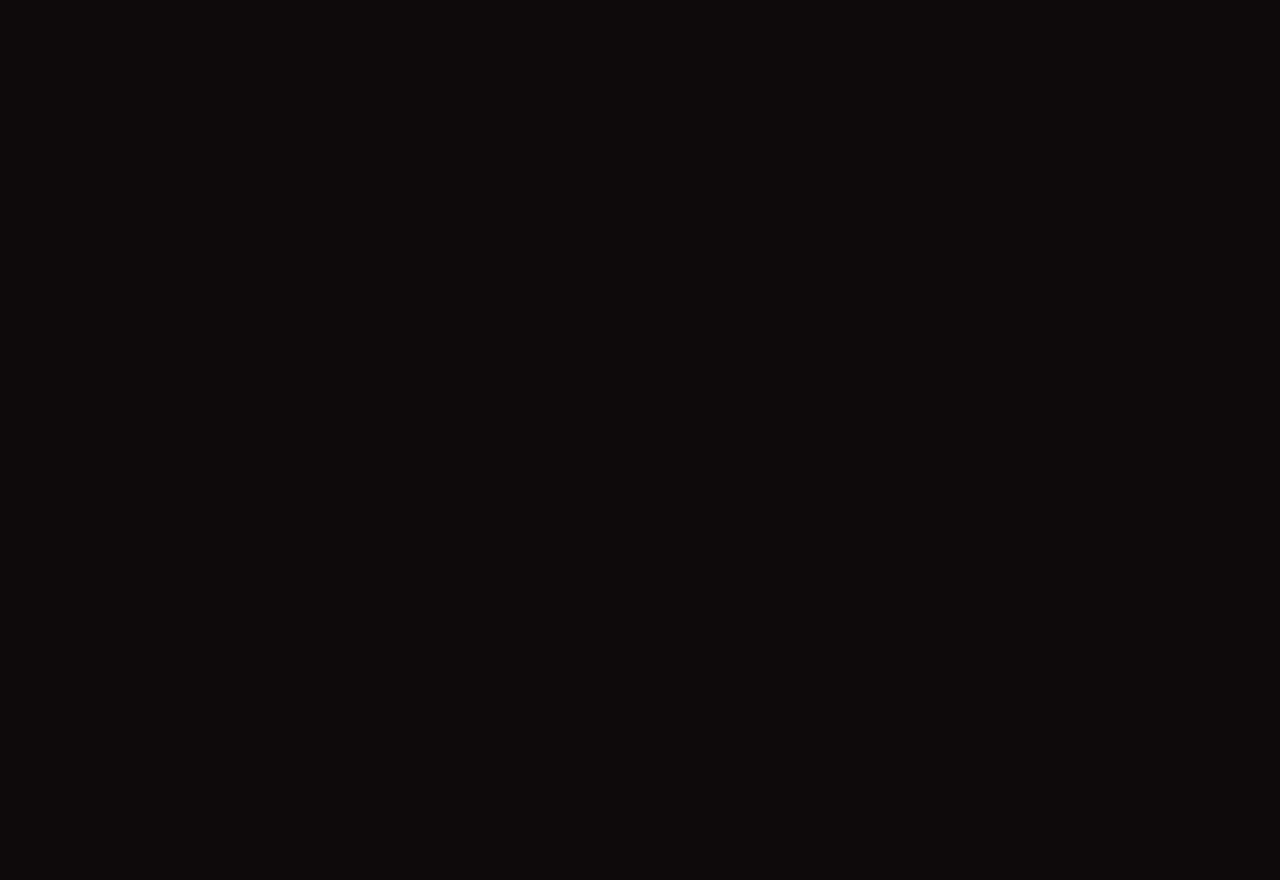
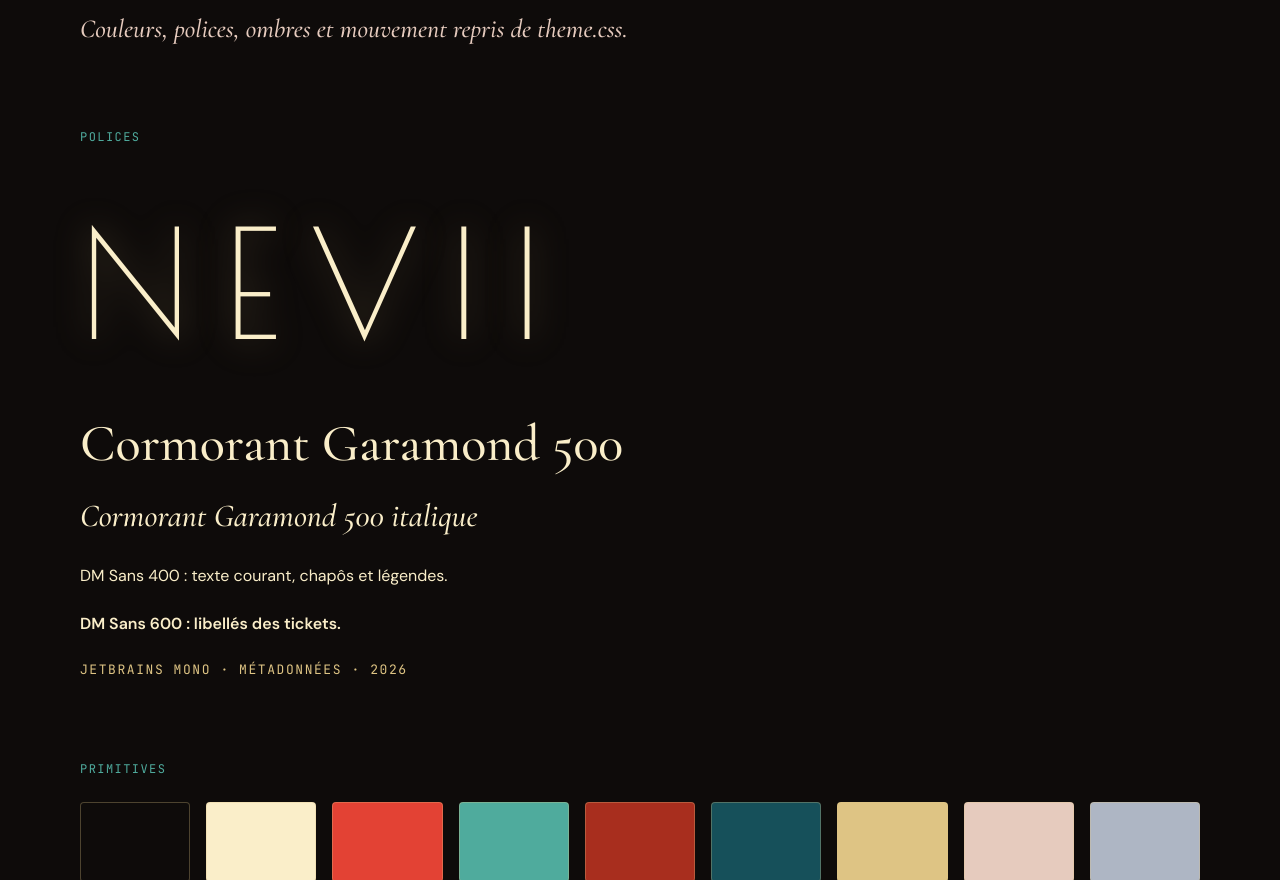
Before and after one commit to nevizsh/portfolio, a React (Vite) app: page / in a window 1280 px wide. Shown: the part 220-1100 px from the top of the page. Before the commit the page ends 800 px from the top, so only its background shows below. Built offline with nearby package versions, Linux system fonts and the light colour scheme.

Commit message:
chore(theme): ajoute une planche provisoire des jetons

```diff
--- a/src/App.tsx
+++ b/src/App.tsx
@@ -1,3 +1,114 @@
+// Planche de vérification des jetons (étape chore/theme).
+// Provisoire : remplacée par le routage à l'étape feat/routing.
+
+const primitives = [
+  ['encre', 'bg-encre'],
+  ['papier', 'bg-papier'],
+  ['vermillon', 'bg-vermillon'],
+  ['turquoise', 'bg-turquoise'],
+  ['vermillon-sombre', 'bg-vermillon-sombre'],
+  ['canard-profond', 'bg-canard-profond'],
+  ['ocre', 'bg-ocre'],
+  ['rose-chair', 'bg-rose-chair'],
+  ['argent', 'bg-argent'],
+] as const
+
+const textes = [
+  ['texte-principal', 'text-texte-principal'],
+  ['texte-secondaire', 'text-texte-secondaire'],
+  ['texte-meta', 'text-texte-meta'],
+  ['texte-titre-accent', 'text-texte-titre-accent'],
+  ['texte-ornement', 'text-texte-ornement'],
+] as const
+
+const ombres = [
+  ['shadow-ticket', 'shadow-ticket'],
+  ['shadow-affiche', 'shadow-affiche'],
+  ['shadow-carte', 'shadow-carte'],
+  ['shadow-ecran', 'shadow-ecran'],
+] as const
+
+function Rubrique({ children }: { children: string }) {
+  return <p className="meta mb-6 text-[12px] text-texte-meta">{children}</p>
+}
+
 export default function App() {
-  return <h1>Portfolio</h1>
+  return (
+    <main className="mx-auto flex max-w-[1440px] flex-col gap-20 px-5 py-16 md:px-20">
+      <header>
+        <Rubrique>Planche des jetons · provisoire</Rubrique>
+        <h1 className="font-serif text-[64px] leading-[0.95] md:text-[104px]">Jetons de design</h1>
+        <p className="mt-6 max-w-[720px] font-serif text-[26px] italic text-texte-secondaire">
+          Couleurs, polices, ombres et mouvement repris de theme.css.
+        </p>
+      </header>
+
+      <section>
+        <Rubrique>Polices</Rubrique>
+        <div className="flex flex-col gap-6">
+          <p
+            className="font-display text-[72px] tracking-[0.22em] md:text-[150px]"
+            style={{ textShadow: '0 0 36px rgb(222 196 132 / .35)' }}
+          >
+            NEVII
+          </p>
+          <p className="font-serif text-[52px] leading-[0.95]">Cormorant Garamond 500</p>
+          <p className="font-serif text-[32px] italic">Cormorant Garamond 500 italique</p>
+          <p className="font-sans text-[16px]">DM Sans 400 : texte courant, chapôs et légendes.</p>
+          <p className="font-sans text-[16px] font-semibold">DM Sans 600 : libellés des tickets.</p>
+          <p className="meta text-[13px] text-texte-ornement">JetBrains Mono · métadonnées · 2026</p>
+        </div>
+      </section>
+
+      <section>
+        <Rubrique>Primitives</Rubrique>
+        <ul className="grid grid-cols-2 gap-4 sm:grid-cols-3 lg:grid-cols-9">
+          {primitives.map(([nom, classe]) => (
+            <li key={nom} className="flex flex-col gap-2">
+              <span className={`h-20 rounded-[4px] border border-bordure-filet/30 ${classe}`} />
+              <span className="meta text-[10px]">{nom}</span>
+            </li>
+          ))}
+        </ul>
+      </section>
+
+      <section>
+        <Rubrique>Textes sur fond Encre</Rubrique>
+        <ul className="flex flex-col gap-2 text-[18px]">
+          {textes.map(([nom, classe]) => (
+            <li key={nom} className={classe}>
+              {nom}
+            </li>
+          ))}
+        </ul>
+        <div className="mt-8 inline-block rounded-[4px] bg-fond-piece p-6 text-texte-sur-piece">
+          Texte sur Papier · <span className="text-texte-sur-piece-accent">accent sur Papier</span>
+        </div>
+      </section>
+
+      <section>
+        <Rubrique>Ombres</Rubrique>
+        <ul className="flex flex-wrap gap-10">
+          {ombres.map(([nom, classe]) => (
+            <li key={nom} className={`flex h-28 w-48 items-end rounded-[4px] bg-fond-piece p-3 text-texte-sur-piece ${classe}`}>
+              <span className="meta text-[10px]">{nom}</span>
+            </li>
+          ))}
+        </ul>
+      </section>
+
+      <section>
+        <Rubrique>Mouvement et focus</Rubrique>
+        <p className="mb-6 text-texte-secondaire">
+          Survol : glissement lent (duration-survol, ease-salle). Clavier : focus Vermillon.
+        </p>
+        <button
+          type="button"
+          className="rounded-[2px] bg-fond-accent px-6 py-3 font-semibold text-texte-sur-accent shadow-ticket transition-transform duration-survol ease-salle hover:translate-x-1"
+        >
+          Survole-moi ou tabule jusqu'ici
+        </button>
+      </section>
+    </main>
+  )
 }
```
